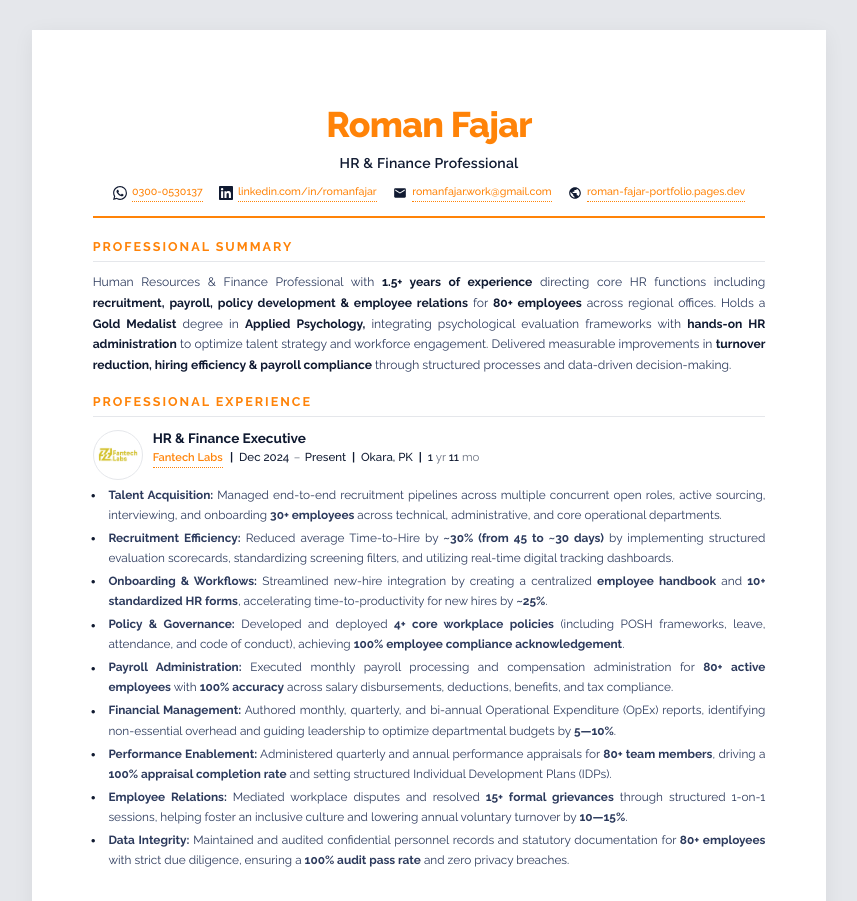
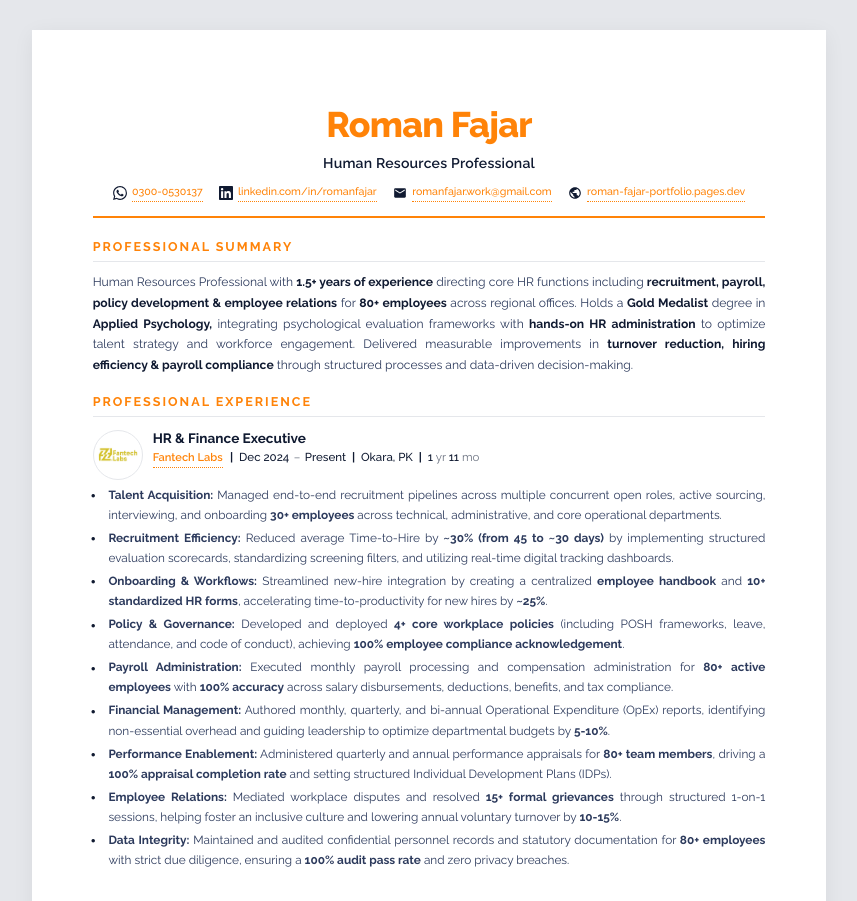
Before and after one commit to romanfajar/roman-fajar-resume, a plain HTML site: page index.html in a window 1280 px wide. Shown: the top 901 px of the page, without its empty margins (211-1068 px from the left). Drawn offline with Linux system fonts and the light colour scheme.

Commit message:
Add files via upload

```diff
--- a/index.html
+++ b/index.html
@@ -550,7 +550,7 @@
     <header class="resume-header">
       <div class="header-right">
         <div class="name-title">Roman Fajar</div>
-        <div class="role-title">HR & Finance Professional</div>
+        <div class="role-title">Human Resources Professional</div>
 
         <div class="contact-row">
           <a href="https://wa.me/923000530137" target="_blank" class="contact-item">
@@ -588,7 +588,7 @@
     <section class="section">
       <div class="section-title">Professional Summary</div>
       <p class="summary-text">
-        Human Resources & Finance Professional with <strong>1.5+ years of experience</strong> directing core HR functions including <strong>recruitment, payroll, policy development & employee relations</strong> for <strong>80+ employees</strong> across regional offices. Holds a <strong>Gold Medalist</strong> degree in <strong>Applied Psychology,</strong> integrating psychological evaluation frameworks with <strong>hands-on HR administration</strong> to optimize talent strategy and workforce engagement. Delivered measurable improvements in <strong>turnover reduction, hiring efficiency & payroll compliance</strong> through structured processes and data-driven decision-making.
+        Human Resources Professional with <strong>1.5+ years of experience</strong> directing core HR functions including <strong>recruitment, payroll, policy development & employee relations</strong> for <strong>80+ employees</strong> across regional offices. Holds a <strong>Gold Medalist</strong> degree in <strong>Applied Psychology,</strong> integrating psychological evaluation frameworks with <strong>hands-on HR administration</strong> to optimize talent strategy and workforce engagement. Delivered measurable improvements in <strong>turnover reduction, hiring efficiency & payroll compliance</strong> through structured processes and data-driven decision-making.
       </p>
     </section>
 
@@ -655,9 +655,9 @@
             <li><strong>Onboarding &amp; Workflows:</strong> Streamlined new-hire integration by creating a centralized <strong>employee handbook</strong> and <strong>10+ standardized HR forms</strong>, accelerating time-to-productivity for new hires by <strong>~25%</strong>.</li>
             <li><strong>Policy &amp; Governance:</strong> Developed and deployed <strong>4+ core workplace policies</strong> (including POSH frameworks, leave, attendance, and code of conduct), achieving <strong>100% employee compliance acknowledgement</strong>.</li>
             <li><strong>Payroll Administration:</strong> Executed monthly payroll processing and compensation administration for <strong>80+ active employees</strong> with <strong>100% accuracy</strong> across salary disbursements, deductions, benefits, and tax compliance.</li>
-            <li><strong>Financial Management:</strong> Authored monthly, quarterly, and bi-annual Operational Expenditure (OpEx) reports, identifying non-essential overhead and guiding leadership to optimize departmental budgets by <strong>5—10%</strong>.</li>
+            <li><strong>Financial Management:</strong> Authored monthly, quarterly, and bi-annual Operational Expenditure (OpEx) reports, identifying non-essential overhead and guiding leadership to optimize departmental budgets by <strong>5-10%</strong>.</li>
             <li><strong>Performance Enablement:</strong> Administered quarterly and annual performance appraisals for <strong>80+ team members</strong>, driving a <strong>100% appraisal completion rate</strong> and setting structured Individual Development Plans (IDPs).</li>
-            <li><strong>Employee Relations:</strong> Mediated workplace disputes and resolved <strong>15+ formal grievances</strong> through structured 1-on-1 sessions, helping foster an inclusive culture and lowering annual voluntary turnover by <strong>10—15%</strong>.</li>
+            <li><strong>Employee Relations:</strong> Mediated workplace disputes and resolved <strong>15+ formal grievances</strong> through structured 1-on-1 sessions, helping foster an inclusive culture and lowering annual voluntary turnover by <strong>10-15%</strong>.</li>
             <li><strong>Data Integrity:</strong> Maintained and audited confidential personnel records and statutory documentation for <strong>80+ employees</strong> with strict due diligence, ensuring a <strong>100% audit pass rate</strong> and zero privacy breaches.</li>
           </ul>
         </div>
```
